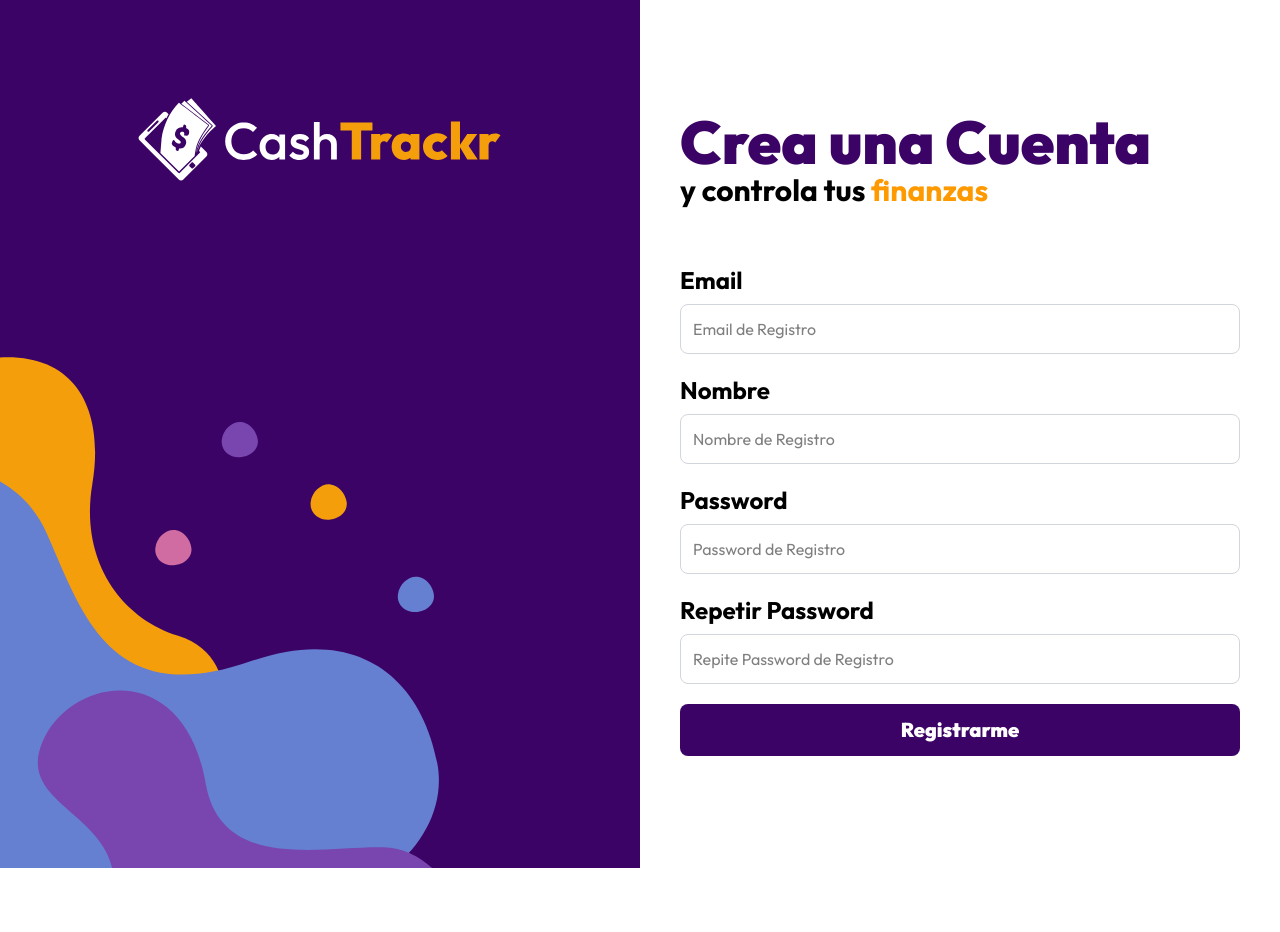
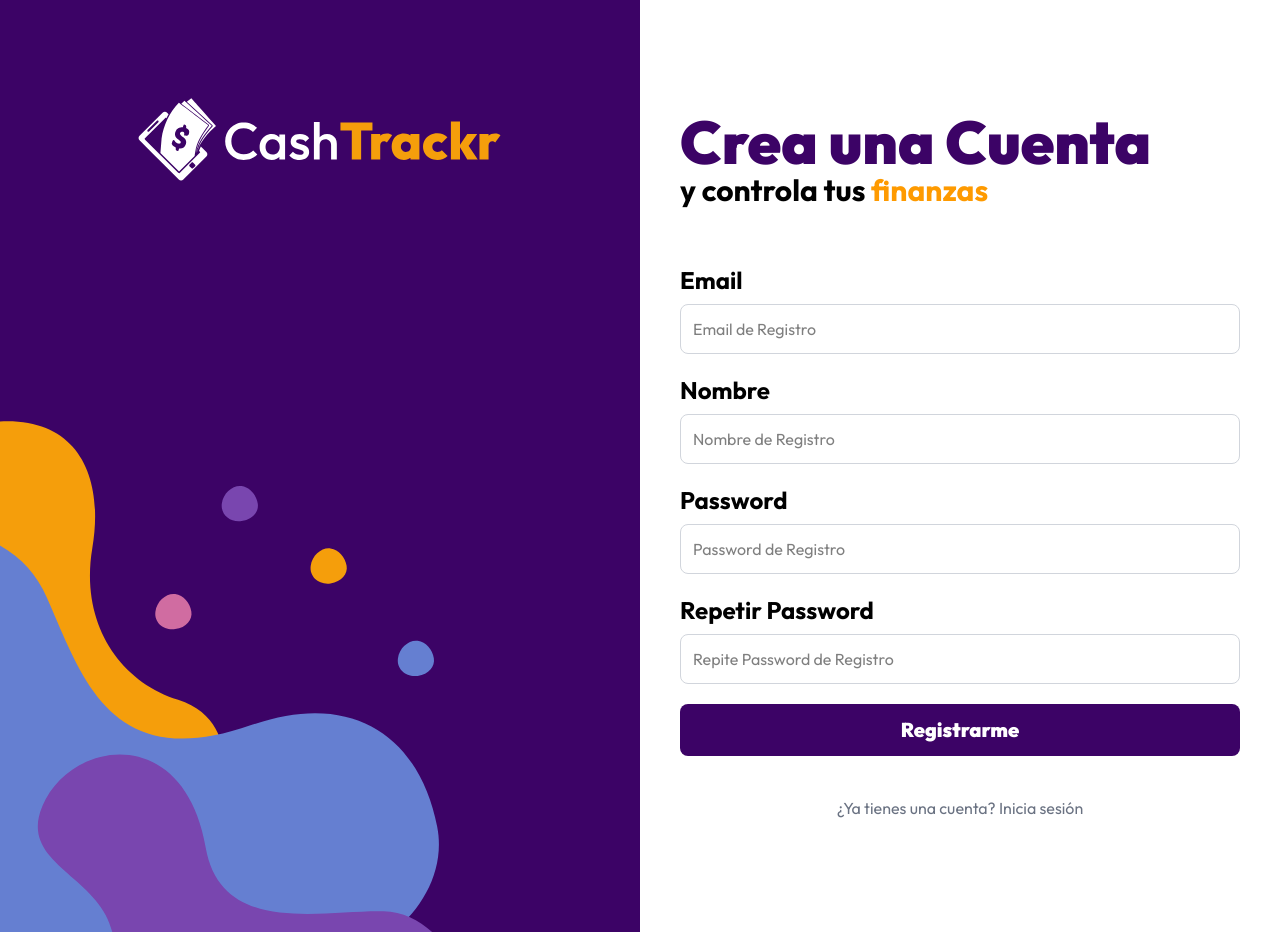
Before and after one commit to HeymerDev/cash-tracker-frontend, a Next.js app: page /auth/register in a window 1280 px wide. Before the commit the page ends 868 px from the top, so only its background shows below. Built offline with nearby package versions, Linux system fonts and the light colour scheme.

Commit message:
add navigation on register page to login if user already have account

```diff
--- a/src/app/auth/register/page.tsx
+++ b/src/app/auth/register/page.tsx
@@ -1,5 +1,6 @@
 import { RegisterFrom } from "@/components/auth/forms/RegisterFrom";
 import { Metadata } from "next";
+import Link from "next/link";
 
 export const metadata: Metadata = {
   title: "CashTracker - Registrar",
@@ -29,6 +30,12 @@ const RegisterPage = () => {
       </p>
 
       <RegisterFrom />
+
+      <nav className="mt-10 flex flex-col gap-4">
+        <Link href="/auth/login" className="text-center text-gray-500">
+          ¿Ya tienes una cuenta? Inicia sesión
+        </Link>
+      </nav>
     </>
   );
 };
```
